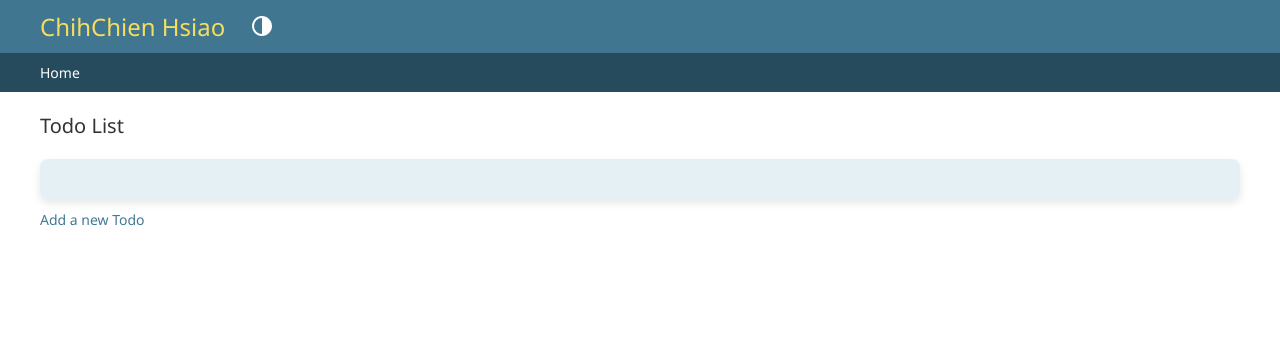
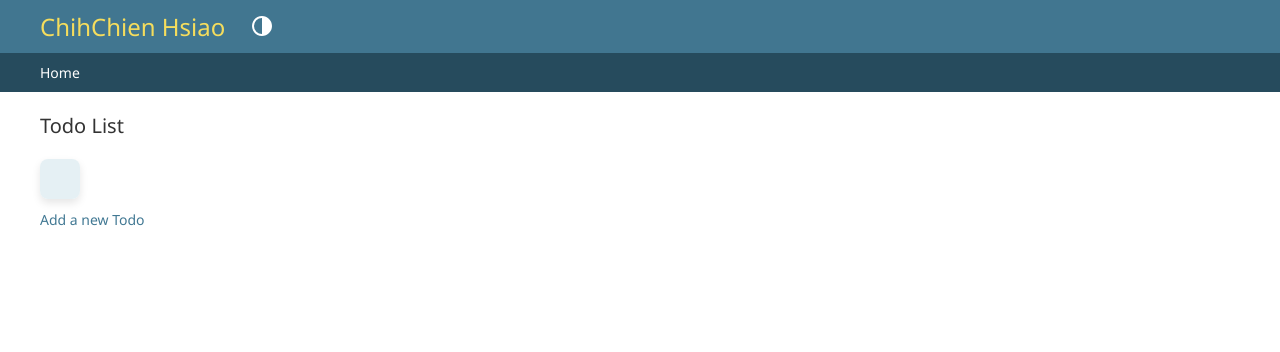
Before and after one commit to daniel13520cs/ResourceLearningWeb, a Django app: page /todos/ in a window 1280 px wide. Shown: the top 352 px of the page. Run offline with Django 5.2, Linux system fonts and the light colour scheme; data that the repository does not hold is empty.

Commit message:
update styles

```diff
--- a/playground/todos/static/todos/style.css
+++ b/playground/todos/static/todos/style.css
@@ -9,6 +9,7 @@ ul {
     box-shadow: 0 4px 8px rgba(0, 0, 0, 0.1); /* Subtle shadow */
     padding: 20px; /* Inner padding */
     list-style-type: none; /* Removes bullet points */
+    width:fit-content
 }
 
 li {
```
